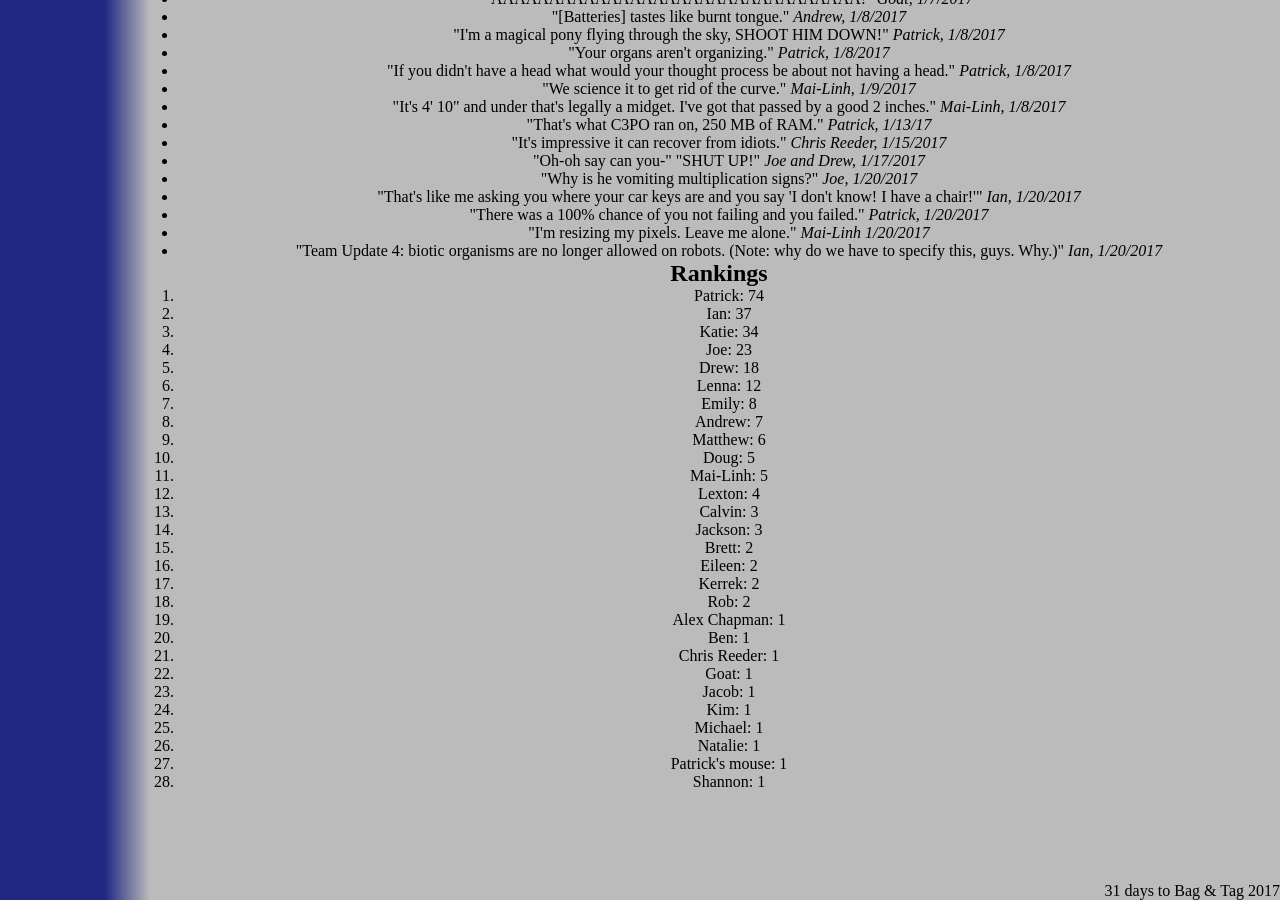
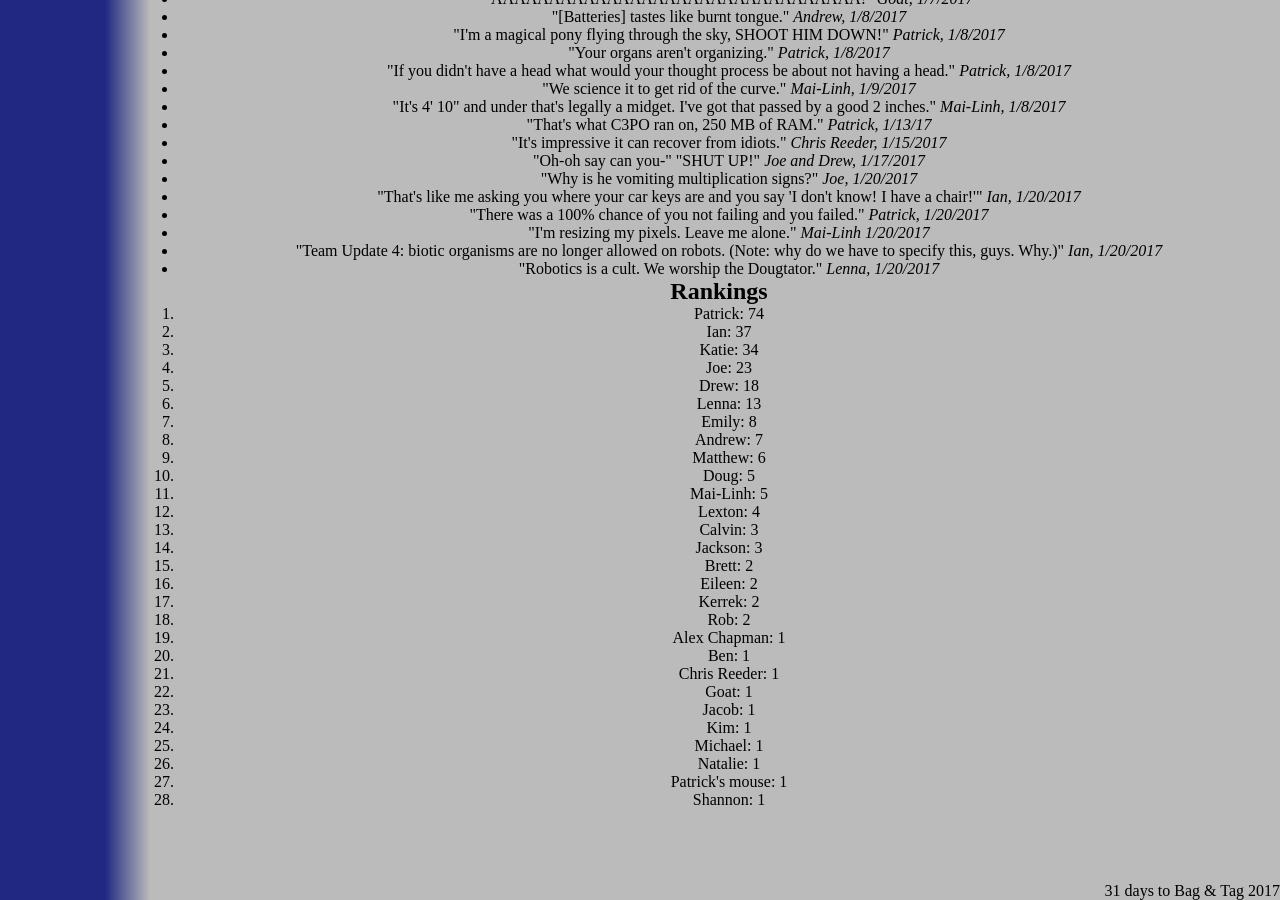
Before and after one commit to katiebugmoon/FRC4131.github.io, a Jekyll site: the page built from media/2017/quotes.html, in a window 1280 px wide and 900 px high, scrolled down 3464 px. Built offline with Jekyll 4.4.1, drawn with Linux system fonts in a browser that asks for light colours; nearby versions of some CDN libraries.

Commit message:
Update quotes.html

```diff
--- a/media/2017/quotes.html
+++ b/media/2017/quotes.html
@@ -199,6 +199,7 @@ title: Build Season 2017 Quotes
 	<li>"There was a 100% chance of you not failing and you failed." <i>Patrick, 1/20/2017</i></li>
 	<li>"I'm resizing my pixels. Leave me alone." <i>Mai-Linh 1/20/2017</i></li>
 	<li>"Team Update 4: biotic organisms are no longer allowed on robots. (Note: why do we have to specify this, guys. Why.)" <i>Ian, 1/20/2017</i></li>
+	<li>"Robotics is a cult. We worship the Dougtator." <i>Lenna, 1/20/2017</i></li>
 </ul>
 <h2>Rankings</h2>
 <ol id='rankings'></ol>
```
